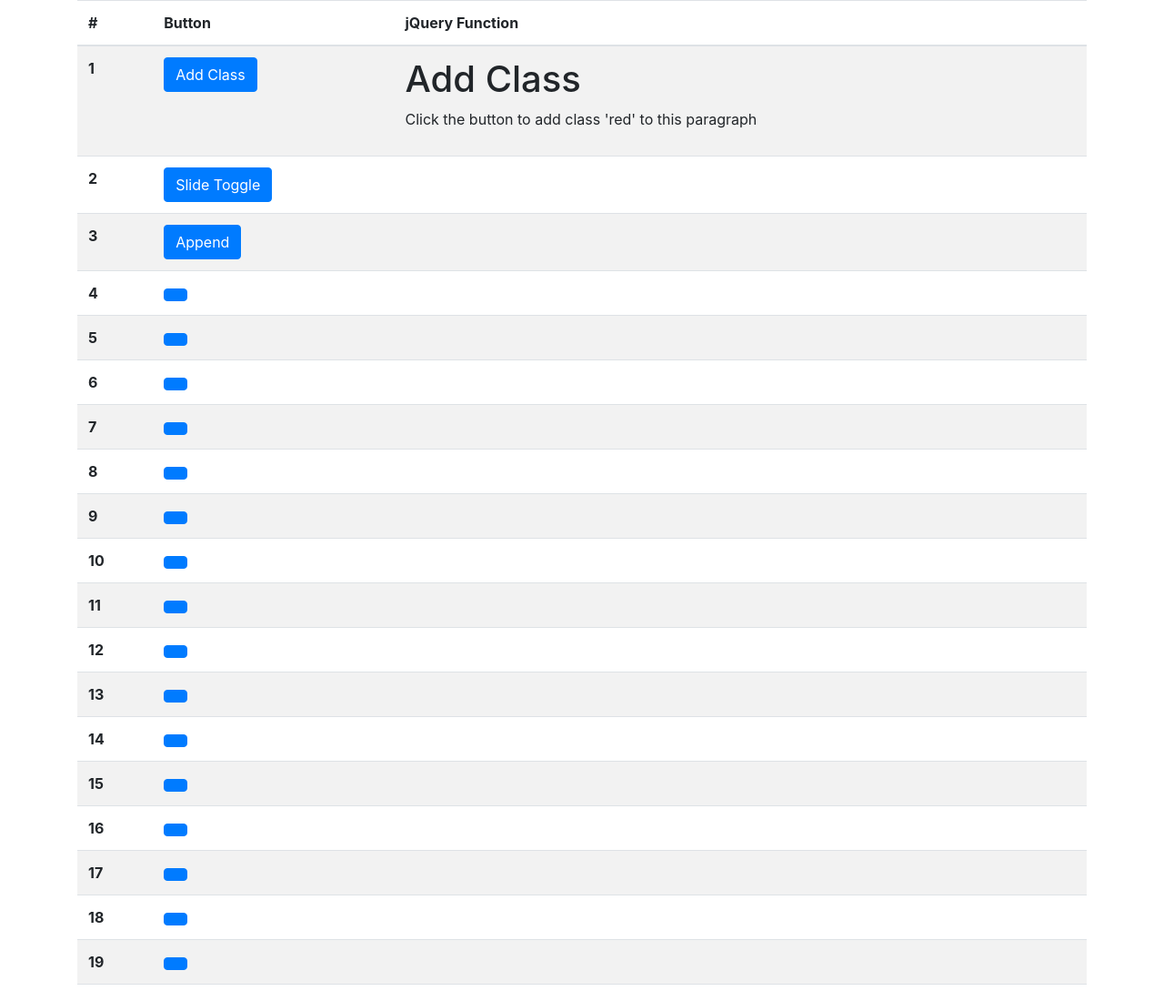
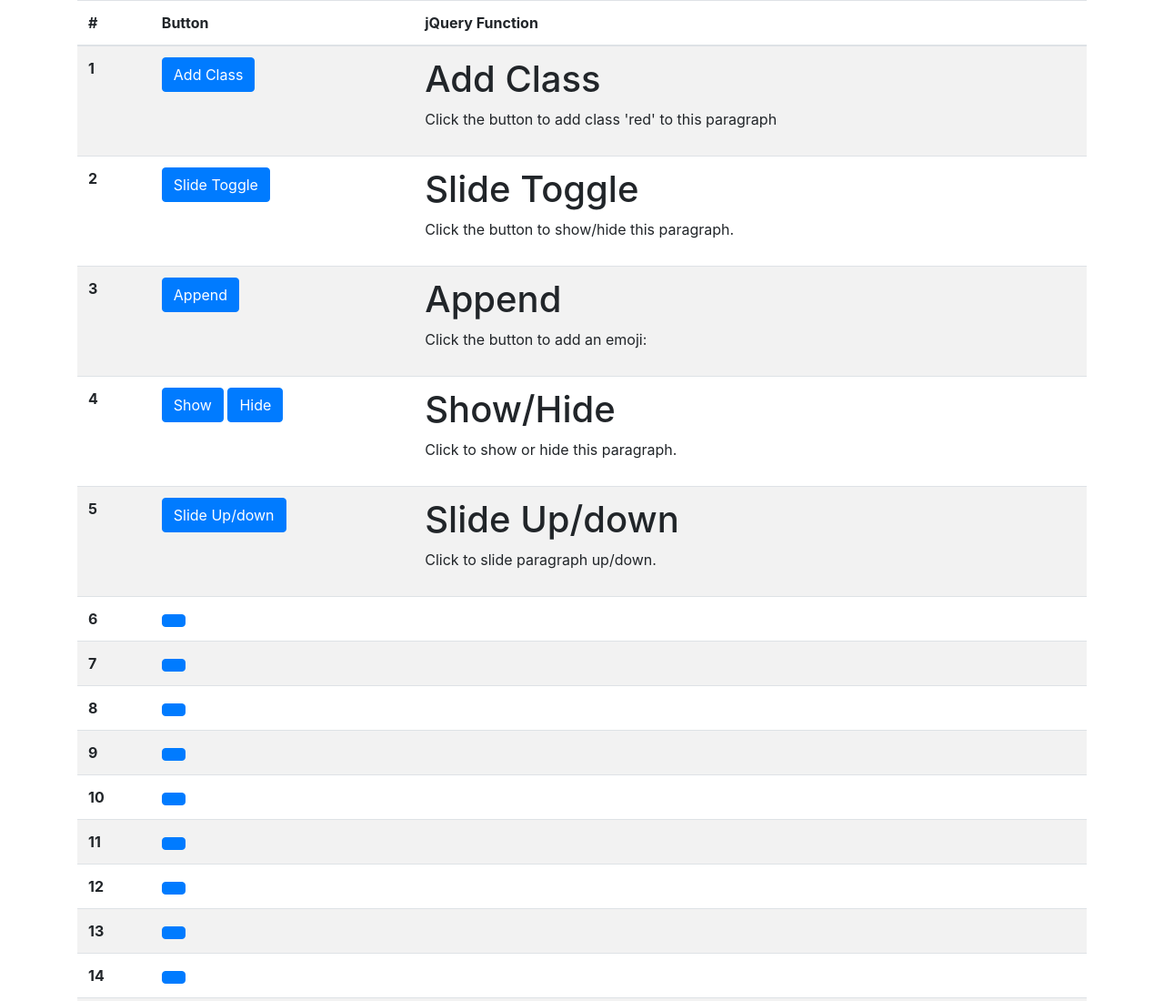
Before and after one commit to JasonVolkoff/jQuery_Functions_Practice, a plain HTML site: page index.html in a window 1280 px wide. Shown: the top 1100 px of the page at 91% size. Drawn offline with nearby package versions, Linux system fonts and the light colour scheme.

Commit message:
Practiced jQuery functions: slideToggle, slideUp, slideDown.

```diff
--- a/index.html
+++ b/index.html
@@ -20,10 +20,10 @@
     <link rel="stylesheet" href="https://stackpath.bootstrapcdn.com/bootstrap/4.5.2/css/bootstrap.min.css"
         integrity="sha384-JcKb8q3iqJ61gNV9KGb8thSsNjpSL0n8PARn9HuZOnIxN0hoP+VmmDGMN5t9UJ0Z" crossorigin="anonymous">
     <link rel="stylesheet" href="css/styles.css">
+    <script src="https://ajax.googleapis.com/ajax/libs/jquery/1.12.0/jquery.min.js"></script>
 
-    <script src="https://code.jquery.com/jquery-3.5.1.slim.min.js"
-        integrity="sha384-DfXdz2htPH0lsSSs5nCTpuj/zy4C+OGpamoFVy38MVBnE+IbbVYUew+OrCXaRkfj"
-        crossorigin="anonymous"></script>
+    <!-- <script src="https://code.jquery.com/jquery-3.6.0.slim.min.js"
+        integrity="sha256-u7e5khyithlIdTpu22PHhENmPcRdFiHRjhAuHcs05RI=" crossorigin="anonymous"></script> -->
     <script src="https://cdn.jsdelivr.net/npm/popper.js@1.16.1/dist/umd/popper.min.js"
         integrity="sha384-9/reFTGAW83EW2RDu2S0VKaIzap3H66lZH81PoYlFhbGU+6BZp6G7niu735Sk7lN"
         crossorigin="anonymous"></script>
@@ -54,34 +54,37 @@
                 </tr>
                 <tr>
                     <th scope="row">2</th>
-                    <td><button id="" type="button" class="btn btn-primary">Slide Toggle</button></td>
+                    <td><button id="classToggle" type="button" class="btn btn-primary">Slide Toggle</button></td>
                     <td>
-                        <h1></h1>
-                        <p id=""></p>
+                        <h1>Slide Toggle</h1>
+                        <p id="togglePara">Click the button to show/hide this paragraph.</p>
                     </td>
                 </tr>
                 <tr>
                     <th scope="row">3</th>
-                    <td><button id="" type="button" class="btn btn-primary">Append</button></td>
+                    <td><button id="classAppend" type="button" class="btn btn-primary">Append</button></td>
                     <td>
-                        <h1></h1>
-                        <p id=""></p>
+                        <h1>Append</h1>
+                        <p id="appendPara">Click the button to add an emoji: </p>
                     </td>
                 </tr>
                 <tr>
                     <th scope="row">4</th>
-                    <td><button id="" type="button" class="btn btn-primary"></button></td>
                     <td>
-                        <h1></h1>
-                        <p id=""></p>
+                        <button id="classShow" type="button" class="btn btn-primary">Show</button>
+                        <button id="classHide" type="button" class="btn btn-primary">Hide</button>
+                    </td>
+                    <td>
+                        <h1> Show/Hide </h1>
+                        <p id="showPara">Click to show or hide this paragraph.</p>
                     </td>
                 </tr>
                 <tr>
                     <th scope="row">5</th>
-                    <td><button id="" type="button" class="btn btn-primary"></button></td>
+                    <td><button id="classSlideUp" type="button" class="btn btn-primary">Slide Up/down</button></td>
                     <td>
-                        <h1></h1>
-                        <p id=""></p>
+                        <h1>Slide Up/down</h1>
+                        <p id="slideUpPara">Click to slide paragraph up/down.</p>
                     </td>
                 </tr>
                 <tr>
--- a/js/scripts.js
+++ b/js/scripts.js
@@ -2,4 +2,32 @@ $(document).ready(function () {
     $("#classRed").click(function () {
         $("#redPara").css("color", "red");
     })
+
+    $("#classAppend").click(function () {
+        $("#appendPara").append(".(^.^)./");
+    })
+
+    $("#classToggle").click(function () {
+        $("#togglePara").slideToggle();
+    })
+
+    // $("#classHide").click(function () {
+    //     $("#showPara").hide("fast", function () {
+    //         $(this).prev().hide("fast", arguments.callee);
+    //     });
+    $("#classHide").click(function () {
+        $("#showPara").hide("fast")
+    });
+    $("#classShow").click(function () {
+        $("#showPara").show("fast");
+    })
+
+    $("#classSlideUp").click(function () {
+        if ($("#slideUpPara").first().is(":hidden")) {
+            $("#slideUpPara").slideDown("slow");
+        }
+        else {
+            $("#slideUpPara").slideUp();
+        }
+    })
 })
```
